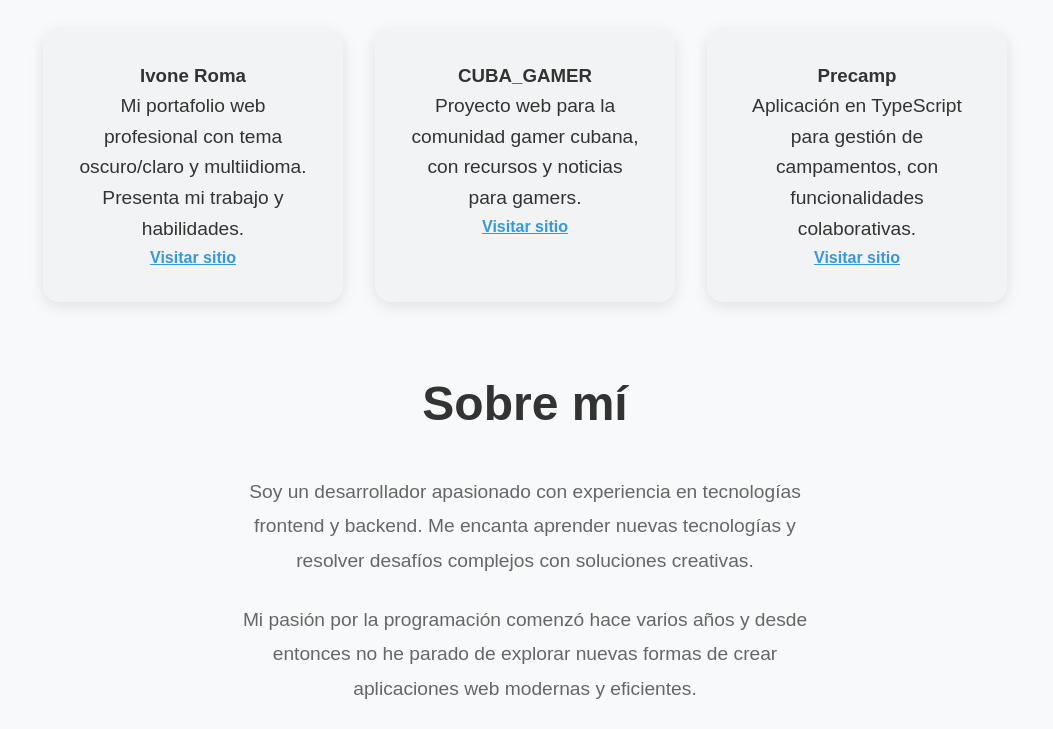
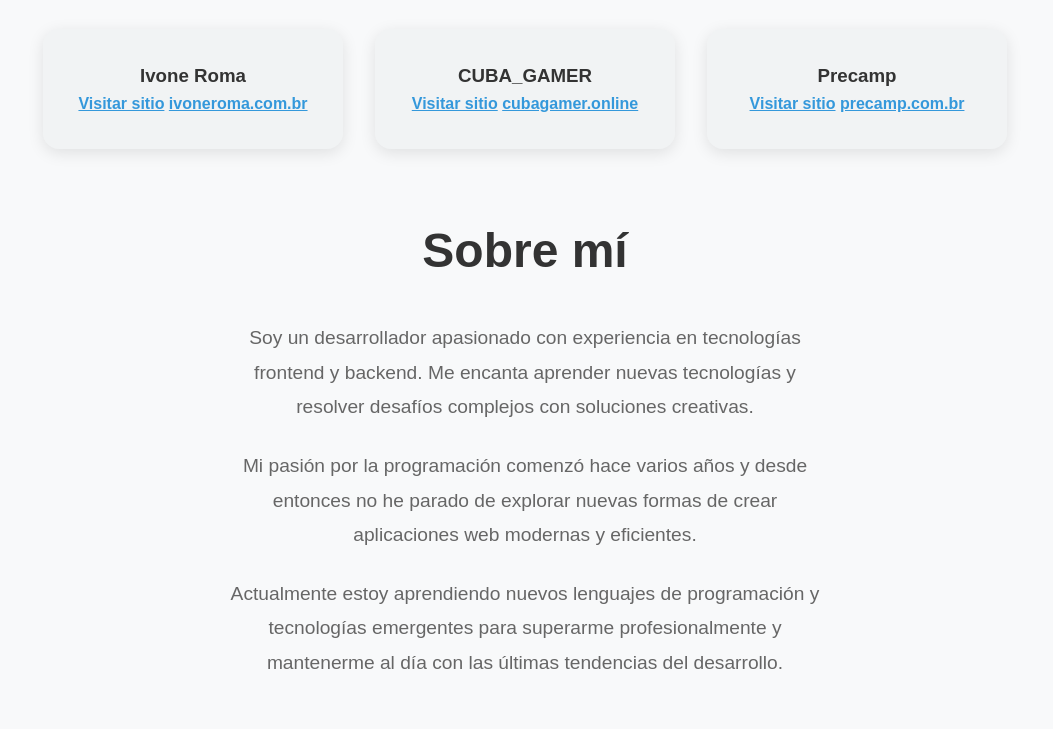
Before and after one commit to ROMA0589/portafolio-profesional, a website: page public/index.html in a window 1280 px wide. Shown: the part 751-1480 px from the top of the page, without its empty margins (115-1168 px from the left). Drawn offline with Linux system fonts and the light colour scheme.

Commit message:
Simplifica tarjetas de proyectos: solo nombre y enlace

```diff
--- a/public/index.html
+++ b/public/index.html
@@ -83,18 +83,18 @@
                 <div class="projects-grid" style="display: flex; gap: 2rem; justify-content: center; flex-wrap: wrap;">
                     <div class="project-card" style="background: var(--bg-secondary); border-radius: 16px; box-shadow: 0 4px 16px var(--shadow-light); padding: 2rem; width: 300px; text-align: center;">
                         <h3>Ivone Roma</h3>
-                        <p>Mi portafolio web profesional con tema oscuro/claro y multiidioma. Presenta mi trabajo y habilidades.</p>
                         <a href="https://ivoneroma.com.br" target="_blank" style="color: var(--accent-color); font-weight: bold;">Visitar sitio</a>
+                            <a href="https://ivoneroma.com.br" target="_blank" style="color: var(--accent-color); font-weight: bold;">ivoneroma.com.br</a>
                     </div>
                     <div class="project-card" style="background: var(--bg-secondary); border-radius: 16px; box-shadow: 0 4px 16px var(--shadow-light); padding: 2rem; width: 300px; text-align: center;">
                         <h3>CUBA_GAMER</h3>
-                        <p>Proyecto web para la comunidad gamer cubana, con recursos y noticias para gamers.</p>
                         <a href="https://cubagamer.online" target="_blank" style="color: var(--accent-color); font-weight: bold;">Visitar sitio</a>
+                            <a href="https://cubagamer.online" target="_blank" style="color: var(--accent-color); font-weight: bold;">cubagamer.online</a>
                     </div>
                     <div class="project-card" style="background: var(--bg-secondary); border-radius: 16px; box-shadow: 0 4px 16px var(--shadow-light); padding: 2rem; width: 300px; text-align: center;">
                         <h3>Precamp</h3>
-                        <p>Aplicación en TypeScript para gestión de campamentos, con funcionalidades colaborativas.</p>
                         <a href="https://precamp.com.br" target="_blank" style="color: var(--accent-color); font-weight: bold;">Visitar sitio</a>
+                            <a href="https://precamp.com.br" target="_blank" style="color: var(--accent-color); font-weight: bold;">precamp.com.br</a>
                     </div>
                 </div>
             </section>
```
